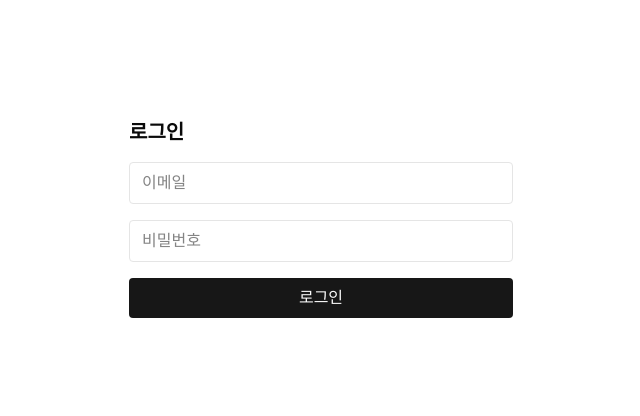
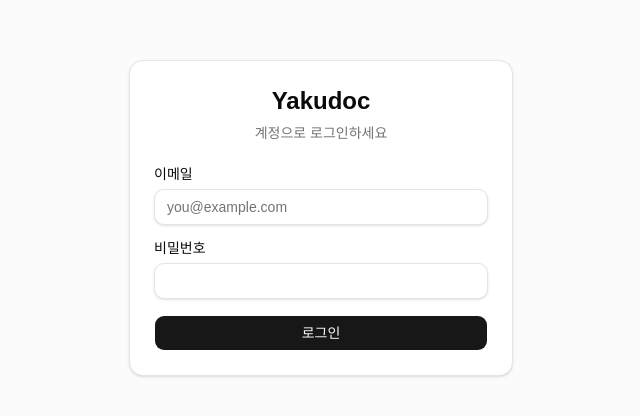
Before and after one commit to ksh4043/Yakudoc, a React app in the folder frontend/: page /login in a window 1280 px wide. Shown: the part 182-598 px from the top of the page, without its empty margins (319-959 px from the left). Built offline with nearby package versions, Linux system fonts and the light colour scheme; no server answers; the HTML template or start-up script is replaced by a standard one.

Commit message:
feat: implement login page with Shadcn/ui components

```diff
--- /dev/null
+++ b/frontend/src/components/ui/card.jsx
@@ -0,0 +1,62 @@
+import * as React from "react"
+
+import { cn } from "@/lib/utils"
+
+function Card({ className, ...props }) {
+  return (
+    <div
+      data-slot="card"
+      className={cn(
+        "flex flex-col gap-6 rounded-xl border border-border bg-card py-6 text-card-foreground shadow-sm",
+        className
+      )}
+      {...props} />
+  );
+}
+
+function CardHeader({ className, ...props }) {
+  return (
+    <div
+      data-slot="card-header"
+      className={cn("flex flex-col gap-1.5 px-6", className)}
+      {...props} />
+  );
+}
+
+function CardTitle({ className, ...props }) {
+  return (
+    <div
+      data-slot="card-title"
+      className={cn("font-semibold leading-none", className)}
+      {...props} />
+  );
+}
+
+function CardDescription({ className, ...props }) {
+  return (
+    <div
+      data-slot="card-description"
+      className={cn("text-sm text-muted-foreground", className)}
+      {...props} />
+  );
+}
+
+function CardContent({ className, ...props }) {
+  return (
+    <div
+      data-slot="card-content"
+      className={cn("px-6", className)}
+      {...props} />
+  );
+}
+
+function CardFooter({ className, ...props }) {
+  return (
+    <div
+      data-slot="card-footer"
+      className={cn("flex items-center px-6", className)}
+      {...props} />
+  );
+}
+
+export { Card, CardHeader, CardTitle, CardDescription, CardContent, CardFooter }
--- /dev/null
+++ b/frontend/src/components/ui/input.jsx
@@ -0,0 +1,18 @@
+import * as React from "react"
+
+import { cn } from "@/lib/utils"
+
+function Input({ className, type, ...props }) {
+  return (
+    <input
+      type={type}
+      data-slot="input"
+      className={cn(
+        "flex h-9 w-full min-w-0 rounded-lg border border-border bg-background px-3 py-1 text-sm shadow-sm transition-colors outline-none placeholder:text-muted-foreground selection:bg-primary selection:text-primary-foreground file:border-0 file:bg-transparent file:text-sm file:font-medium disabled:pointer-events-none disabled:cursor-not-allowed disabled:opacity-50 focus-visible:border-ring focus-visible:ring-3 focus-visible:ring-ring/50 aria-invalid:border-destructive aria-invalid:ring-3 aria-invalid:ring-destructive/20 dark:bg-input/30",
+        className
+      )}
+      {...props} />
+  );
+}
+
+export { Input }
--- /dev/null
+++ b/frontend/src/components/ui/label.jsx
@@ -0,0 +1,18 @@
+import * as React from "react"
+import { Label as LabelPrimitive } from "radix-ui"
+
+import { cn } from "@/lib/utils"
+
+function Label({ className, ...props }) {
+  return (
+    <LabelPrimitive.Root
+      data-slot="label"
+      className={cn(
+        "flex items-center gap-2 text-sm font-medium leading-none select-none group-data-[disabled=true]:pointer-events-none group-data-[disabled=true]:opacity-50 peer-disabled:cursor-not-allowed peer-disabled:opacity-50",
+        className
+      )}
+      {...props} />
+  );
+}
+
+export { Label }
--- a/frontend/src/lib/api.js
+++ b/frontend/src/lib/api.js
@@ -41,7 +41,10 @@
   async (error) => {
     const { config, response } = error
 
-    if (response?.status !== 401 || config._retry) {
+    // refresh 요청 자체가 401이면 재시도하지 않는다 (무한 refresh 루프 방지)
+    const isRefreshRequest = config?.url?.includes('/api/auth/refresh')
+
+    if (response?.status !== 401 || config._retry || isRefreshRequest) {
       return Promise.reject(error)
     }
     config._retry = true
--- a/frontend/src/pages/LoginPage.jsx
+++ b/frontend/src/pages/LoginPage.jsx
@@ -1,53 +1,90 @@
 import { useState } from 'react'
-import { useNavigate } from 'react-router-dom'
+import { Navigate, useNavigate } from 'react-router-dom'
 import { useAuth } from '@/contexts/AuthContext'
+import { Button } from '@/components/ui/button'
+import { Input } from '@/components/ui/input'
+import { Label } from '@/components/ui/label'
+import {
+  Card,
+  CardContent,
+  CardDescription,
+  CardHeader,
+  CardTitle,
+} from '@/components/ui/card'
 
 export default function LoginPage() {
-  const { login } = useAuth()
+  const { user, isLoading, login } = useAuth()
   const navigate = useNavigate()
   const [email, setEmail] = useState('')
   const [password, setPassword] = useState('')
   const [error, setError] = useState(null)
+  const [submitting, setSubmitting] = useState(false)
+
+  // 세션 복원 중에는 아무것도 렌더링하지 않는다 (깜빡임 방지)
+  if (isLoading) return null
+
+  // 이미 로그인된 상태면 메인으로 리다이렉트
+  if (user) return <Navigate to="/" replace />
 
   async function handleSubmit(e) {
     e.preventDefault()
     setError(null)
+    setSubmitting(true)
     try {
       await login(email, password)
       navigate('/', { replace: true })
     } catch (err) {
       setError(err.response?.data?.error ?? '로그인에 실패했습니다')
+    } finally {
+      setSubmitting(false)
     }
   }
 
   return (
-    <div className="flex min-h-screen items-center justify-center">
-      <form onSubmit={handleSubmit} className="w-full max-w-sm space-y-4">
-        <h1 className="text-xl font-semibold">로그인</h1>
-        <input
+    <div className="flex min-h-screen items-center justify-center bg-muted/40 p-4">
+      <Card className="w-full max-w-sm">
+        <CardHeader className="text-center">
+          <CardTitle className="text-2xl">Yakudoc</CardTitle>
+          <CardDescription>계정으로 로그인하세요</CardDescription>
+        </CardHeader>
+        <CardContent>
+          <form onSubmit={handleSubmit} className="flex flex-col gap-4">
+            <div className="flex flex-col gap-2">
+              <Label htmlFor="email">이메일</Label>
+              <Input
+                id="email"
                 type="email"
-          placeholder="이메일"
+                placeholder="you@example.com"
+                autoComplete="email"
                 value={email}
                 onChange={(e) => setEmail(e.target.value)}
-          className="w-full rounded border px-3 py-2"
+                disabled={submitting}
                 required
               />
-        <input
+            </div>
+            <div className="flex flex-col gap-2">
+              <Label htmlFor="password">비밀번호</Label>
+              <Input
+                id="password"
                 type="password"
-          placeholder="비밀번호"
+                autoComplete="current-password"
                 value={password}
                 onChange={(e) => setPassword(e.target.value)}
-          className="w-full rounded border px-3 py-2"
+                disabled={submitting}
                 required
               />
-        {error && <p className="text-sm text-red-500">{error}</p>}
-        <button
-          type="submit"
-          className="w-full rounded bg-primary px-3 py-2 text-primary-foreground"
-        >
-          로그인
-        </button>
+            </div>
+            {error && (
+              <p className="text-sm text-destructive" role="alert">
+                {error}
+              </p>
+            )}
+            <Button type="submit" size="lg" className="w-full" disabled={submitting}>
+              {submitting ? '로그인 중…' : '로그인'}
+            </Button>
           </form>
+        </CardContent>
+      </Card>
     </div>
   )
 }
```
Lines whose indentation alone changed are shown as unchanged.
